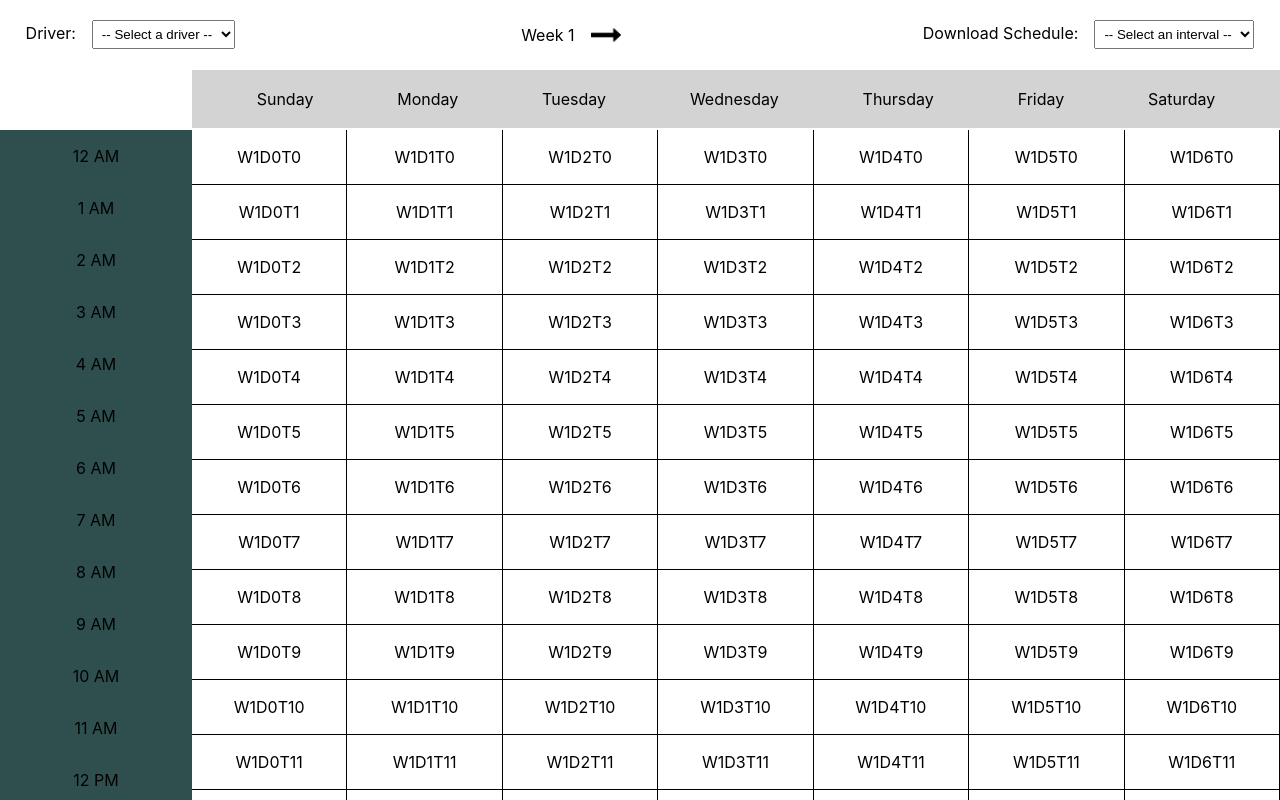
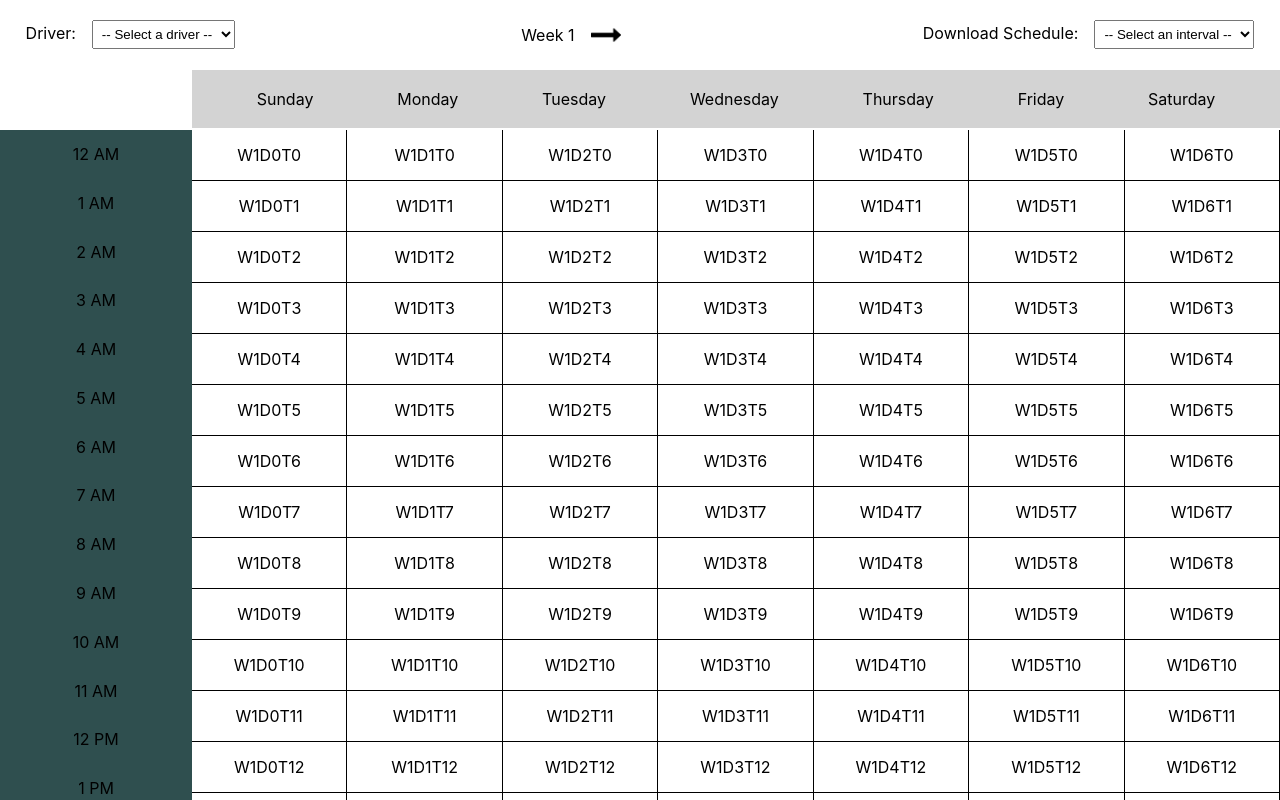
Before and after one commit to kevinconvery/scheduler-app, a React (Create React App) app: page / in a window 1280 px wide. Shown: the top 800 px of the page. Built offline with nearby package versions, Linux system fonts and the light colour scheme.

Commit message:
work on styling Schedule component more

```diff
--- a/src/components/Schedule/Schedule.css
+++ b/src/components/Schedule/Schedule.css
@@ -12,6 +12,7 @@
   background: lightgray;
   display: flex;
   justify-content: space-evenly;
+  align-items: center;
 }
 
 .schedule-header li {
@@ -38,7 +39,7 @@
 }
 
 .schedule-sidebar li {
-  padding: 1rem 2rem;
+  padding: 0.9rem 2rem;
 }
 
 .schedule-content-container {
@@ -59,7 +60,6 @@
 
 .grid-cell {
   height: 50px;
-  padding: 2px;
   display: flex;
   align-items: center;
   justify-content: center;
```
